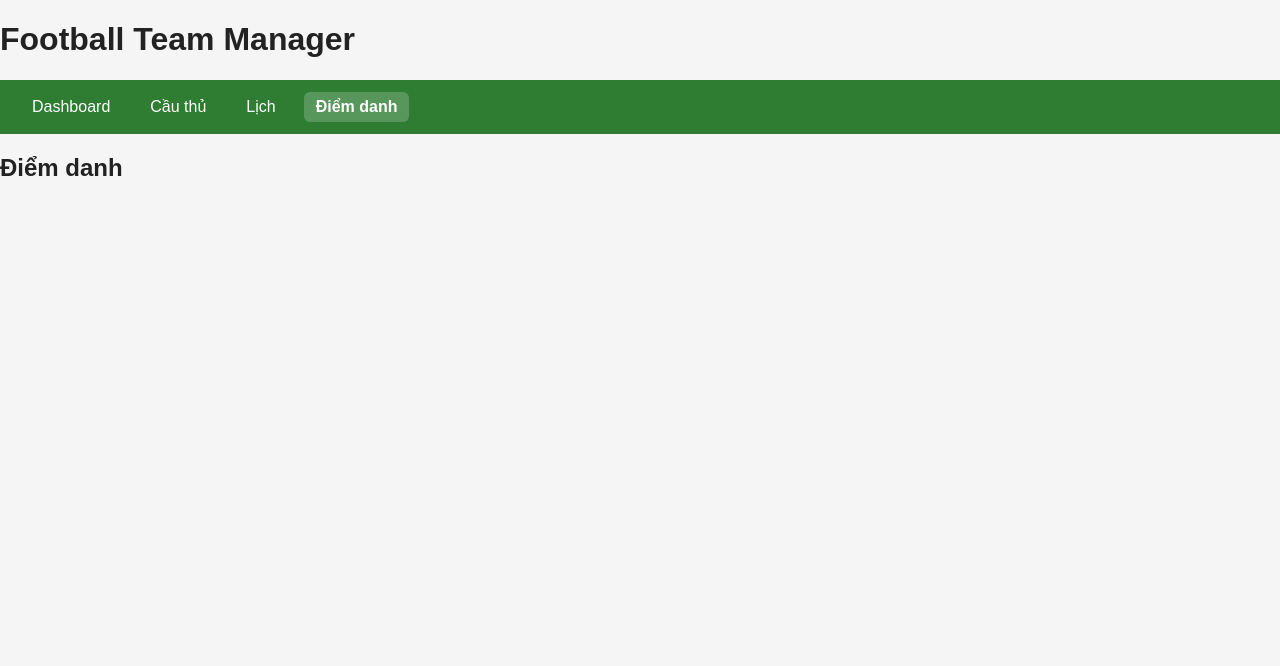
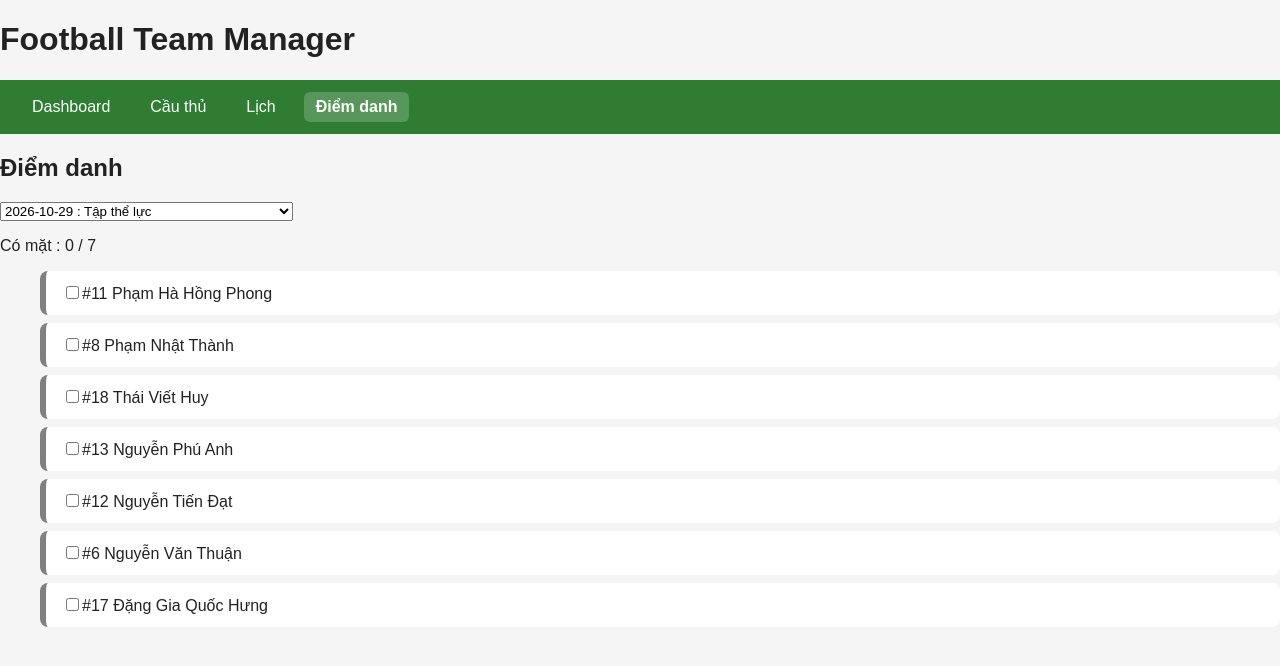
Before and after one commit to Hongphongphp/football-manager, a React (Vite) app: page /attendance in a window 1280 px wide. Shown: the top 666 px of the page. Built offline with nearby package versions, Linux system fonts and the light colour scheme; the HTML template or start-up script is replaced by a standard one.

Commit message:
Hoàn thành CSS trang Lịch và tách class card

```diff
--- a/src/App.jsx
+++ b/src/App.jsx
@@ -1,21 +1,36 @@
 import "./App.css";
 import { Routes, Route } from "react-router-dom";
-
+import { useState } from "react";
+import initialPlayers from "./data/players";
 import Players from "./pages/Players";
 import Dashboard from "./pages/Dashboard";
 import Schedule from "./pages/Schedule";
 import Attendance from "./pages/Attendance";
 import Navbar from "./components/Navbar";
 function App() {
+  const [players, setPlayers] = useState(initialPlayers);
+  const [attendance, setAttendance] = useState({});
   return (
     <div>
       <h1>Football Team Manager</h1>
       <Navbar />
       <Routes>
         <Route path="/" element={<Dashboard />} />
-        <Route path="/players" element={<Players />} />
+        <Route
+          path="/players"
+          element={<Players players={players} setPlayers={setPlayers} />}
+        />
         <Route path="/schedule" element={<Schedule />} />
-        <Route path="/attendance" element={<Attendance />} />
+        <Route
+          path="/attendance"
+          element={
+            <Attendance
+              players={players}
+              attendance={attendance}
+              setAttendance={setAttendance}
+            />
+          }
+        />
       </Routes>
     </div>
   );
--- a/src/pages/Attendance.jsx
+++ b/src/pages/Attendance.jsx
@@ -1,5 +1,51 @@
-function Attendance() {
-  return <h2>Điểm danh</h2>;
+import { useState } from "react";
+import schedules from "../data/schedules";
+function Attendance({ players, attendance, setAttendance }) {
+  const sortedSchedules = [...schedules].sort((a, b) =>
+    a.date.localeCompare(b.date),
+  );
+  const [selectedId, setSelectedId] = useState(sortedSchedules[0].id);
+  const presentIds = attendance[selectedId] || [];
+
+  const handleToggle = (playerId) => {
+    const newIds = presentIds.includes(playerId)
+      ? presentIds.filter((id) => id != playerId)
+      : [...presentIds, playerId];
+    setAttendance({ ...attendance, [selectedId]: newIds });
+  };
+
+  return (
+    <div>
+      <h2>Điểm danh</h2>
+      <select
+        value={selectedId}
+        onChange={(e) => setSelectedId(Number(e.target.value))}
+      >
+        {sortedSchedules.map((schedule) => (
+          <option key={schedule.id} value={schedule.id}>
+            {schedule.date} : {schedule.title}
+          </option>
+        ))}
+      </select>
+      <p>
+        Có mặt : {presentIds.length} / {players.length}
+      </p>
+      <ul>
+        {players.map((player) => (
+          <li key={player.id} className="card">
+            <label>
+              <input
+                type="checkbox"
+                checked={presentIds.includes(player.id)}
+                onChange={() => handleToggle(player.id)}
+              />
+              #{player.number} {player.name}
+            </label>
+          </li>
+        ))}
+      </ul>
+    </div>
+  );
 }
 
 export default Attendance;
--- a/src/pages/Players.jsx
+++ b/src/pages/Players.jsx
@@ -1,8 +1,6 @@
-import initialPlayers from "../data/players";
 import PlayerCard from "../components/PlayerCard";
 import { useState } from "react";
-function Players() {
-  const [players, setPlayers] = useState(initialPlayers);
+function Players({ players, setPlayers }) {
   const [name, setName] = useState("");
   const [number, setNumber] = useState("");
   const [position, setPosition] = useState("FW");
```
